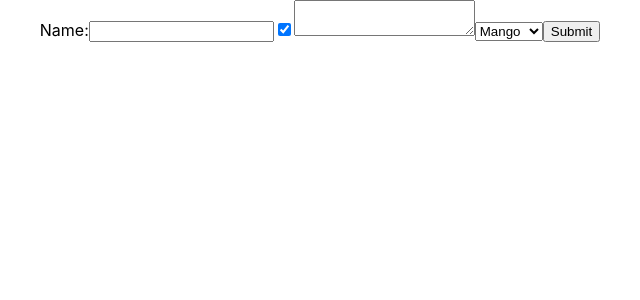
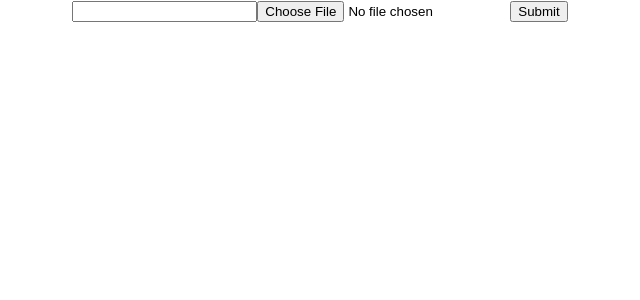
Before and after one commit to EricMai2112/practice-react, a React (Create React App) app in the folder CaiDatMoiTruong/beginner/: page / in a window 1280 px wide. Shown: the top 300 px of the page, without its empty margins (320-960 px from the left). Built offline with nearby package versions, Linux system fonts and the light colour scheme.

Commit message:
uncontrolled components

```diff
--- a/CaiDatMoiTruong/beginner/src/App.js
+++ b/CaiDatMoiTruong/beginner/src/App.js
@@ -8,6 +8,7 @@ import LoginControl from './LoginControl'
 import CorrectlyState from './CorrectlyState'
 import ProductList from './ProductList/ProductList'
 import Form from './Form/Form'
+import UncontrolledComponents from './Form/UncontrolledComponents'
 
 function App() {
   return (
@@ -22,7 +23,8 @@ function App() {
       {/* <LoginControl isLoggedIn={true} /> */}
       {/* <CorrectlyState /> */}
       {/* <ProductList /> */}
-      <Form />
+      {/* <Form /> */}
+      <UncontrolledComponents />
     </div>
   )
 }
--- /dev/null
+++ b/CaiDatMoiTruong/beginner/src/Form/UncontrolledComponents.jsx
@@ -0,0 +1,40 @@
+import React, { Component, createRef } from 'react'
+
+export class UncontrolledComponents extends Component {
+  constructor(props) {
+    super(props)
+    this.input = createRef()
+    this.fileInput = createRef()
+
+    this.state = {
+      selectedFile: null
+    }
+  }
+
+  handleSubmit = (event) => {
+    event.preventDefault()
+    console.log(this.input.current.value)
+
+    const formData = new FormData()
+    formData.append('myFile', this.state.selectedFile, this.state.selectedFile.name)
+
+    console.log(this.state.selectedFile)
+  }
+
+  handleFile = (event) => {
+    console.log(event.target.files[0])
+  }
+  render() {
+    return (
+      <div>
+        <form onSubmit={this.handleSubmit}>
+          <input type='text' name='' id='' ref={this.input} />
+          <input type='file' name='avatar' ref={this.fileInput} onChange={this.handleFile} />
+          <input type='submit' name='' id='' />
+        </form>
+      </div>
+    )
+  }
+}
+
+export default UncontrolledComponents
```
